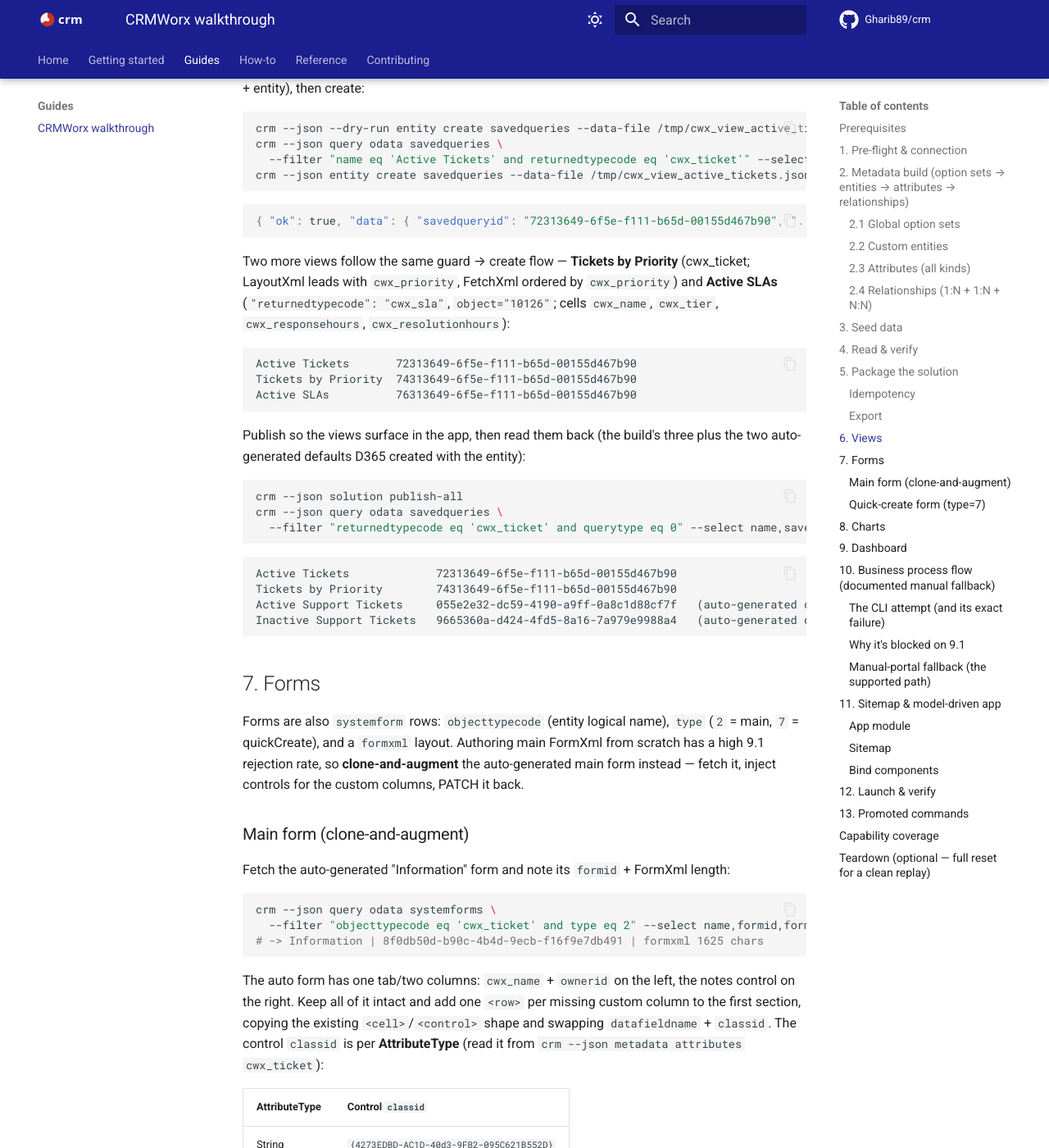
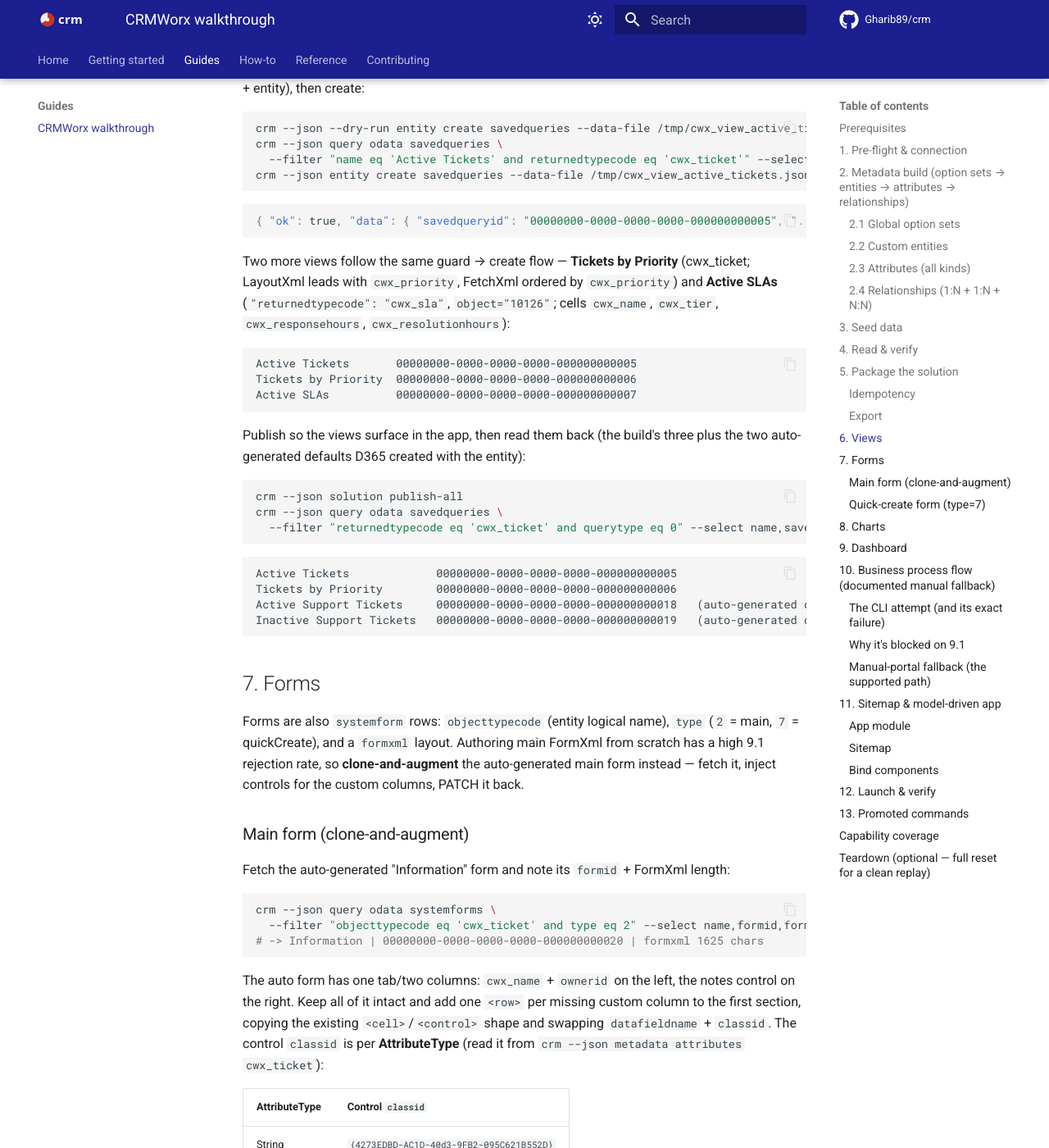
Before and after one commit to Gharib89/crm, an MkDocs documentation site: the page built from docs/guides/crmworx-walkthrough.md, in a window 1280 px wide and 1400 px high, scrolled down 11626 px. Shown: the whole window at 82% size. Built offline with MkDocs 1.6.1 and Material for MkDocs 9.7.7, drawn with Linux system fonts in a browser that asks for light colours; comment, search, counter and statistics services are not loaded; some of the changed text lies outside the part shown.

Commit message:
docs: purge real test-org GUIDs from published docs (#259)
Replace all real on-prem test-org identifiers in docs/guides/crmworx-walkthrough.md and docs/how-to/entity.md with synthetic 00000000-...-NN placeholders, mapped 1:1 and reused consistently. Keep cwx_/CRMWorx branding and well-known D365 control classids. Closes #259.

````diff
--- a/docs/guides/crmworx-walkthrough.md
+++ b/docs/guides/crmworx-walkthrough.md
@@ -43,9 +43,9 @@ crm --json connection whoami
   "ok": true,
   "data": {
     "@odata.context": ".../api/data/v9.1/$metadata#Microsoft.Dynamics.CRM.WhoAmIResponse",
-    "BusinessUnitId": "078a426a-8339-f111-b65d-00155d467b90",
-    "UserId": "f890426a-8339-f111-b65d-00155d467b90",
-    "OrganizationId": "b948cd5f-8339-f111-b65d-00155d467b90"
+    "BusinessUnitId": "00000000-0000-0000-0000-000000000002",
+    "UserId": "00000000-0000-0000-0000-000000000017",
+    "OrganizationId": "00000000-0000-0000-0000-000000000013"
   }
 }
 ```
@@ -72,7 +72,7 @@ crm --json profile add \
     "auth_scheme": "ntlm",
     "credential_storage": "plaintext",
     "active": true,
-    "user_id": "f890426a-8339-f111-b65d-00155d467b90",
+    "user_id": "00000000-0000-0000-0000-000000000017",
     "api_version": "v9.1"
   }
 }
@@ -404,8 +404,8 @@ crm --json entity create cwx_tickets --data '{
   "cwx_name":"Laptop won'\''t boot",
   "cwx_description":"Dell 5420 no POST after update",
   "cwx_priority":3, "cwx_severity":2, "cwx_category":1,
-  "cwx_CustomerId@odata.bind":"/accounts(c2c130c3-c05d-f111-b65d-00155d467b90)",
-  "cwx_SLA@odata.bind":"/cwx_slas(00d955b7-c05d-f111-b65d-00155d467b90)"
+  "cwx_CustomerId@odata.bind":"/accounts(00000000-0000-0000-0000-000000000014)",
+  "cwx_SLA@odata.bind":"/cwx_slas(00000000-0000-0000-0000-000000000001)"
 }'
 ```
 
@@ -424,9 +424,9 @@ Modify a record with `update` (PATCH) and `upsert` (PATCH with create-if-missing
 no alternate key configured on the ticket, both target the record by id:
 
 ```bash
-crm --json entity update cwx_tickets a41cfedb-c05d-f111-b65d-00155d467b90 \
+crm --json entity update cwx_tickets 00000000-0000-0000-0000-000000000011 \
   --data '{"cwx_resolvedon":"2026-06-01T12:00:00Z"}'
-crm --json entity upsert cwx_tickets c8c8f8e4-c05d-f111-b65d-00155d467b90 \
+crm --json entity upsert cwx_tickets 00000000-0000-0000-0000-000000000015 \
   --data '{"cwx_resolvedon":"2026-06-01T15:30:00Z"}'
 ```
 
@@ -623,7 +623,7 @@ crm --json entity create savedqueries --data-file /tmp/cwx_view_active_tickets.j
 ```
 
 ```json
-{ "ok": true, "data": { "savedqueryid": "72313649-6f5e-f111-b65d-00155d467b90", "...": "..." } }
+{ "ok": true, "data": { "savedqueryid": "00000000-0000-0000-0000-000000000005", "...": "..." } }
 ```
 
 Two more views follow the same guard → create flow — **Tickets by Priority** (cwx_ticket;
@@ -632,9 +632,9 @@ LayoutXml leads with `cwx_priority`, FetchXml ordered by `cwx_priority`) and **A
 `cwx_responsehours`, `cwx_resolutionhours`):
 
 ```text
-Active Tickets       72313649-6f5e-f111-b65d-00155d467b90
-Tickets by Priority  74313649-6f5e-f111-b65d-00155d467b90
-Active SLAs          76313649-6f5e-f111-b65d-00155d467b90
+Active Tickets       00000000-0000-0000-0000-000000000005
+Tickets by Priority  00000000-0000-0000-0000-000000000006
+Active SLAs          00000000-0000-0000-0000-000000000007
 ```
 
 Publish so the views surface in the app, then read them back (the build's three plus the
@@ -647,10 +647,10 @@ crm --json query odata savedqueries \
 ```
 
 ```text
-Active Tickets             72313649-6f5e-f111-b65d-00155d467b90
-Tickets by Priority        74313649-6f5e-f111-b65d-00155d467b90
-Active Support Tickets     055e2e32-dc59-4190-a9ff-0a8c1d88cf7f   (auto-generated default)
-Inactive Support Tickets   9665360a-d424-4fd5-8a16-7a979e9988a4   (auto-generated default)
+Active Tickets             00000000-0000-0000-0000-000000000005
+Tickets by Priority        00000000-0000-0000-0000-000000000006
+Active Support Tickets     00000000-0000-0000-0000-000000000018   (auto-generated default)
+Inactive Support Tickets   00000000-0000-0000-0000-000000000019   (auto-generated default)
 ```
 
 ## 7. Forms
@@ -667,7 +667,7 @@ Fetch the auto-generated "Information" form and note its `formid` + FormXml leng
 ```bash
 crm --json query odata systemforms \
   --filter "objecttypecode eq 'cwx_ticket' and type eq 2" --select name,formid,formxml
-# -> Information | 8f0db50d-b90c-4b4d-9ecb-f16f9e7db491 | formxml 1625 chars
+# -> Information | 00000000-0000-0000-0000-000000000020 | formxml 1625 chars
 ```
 
 The auto form has one tab/two columns: `cwx_name` + `ownerid` on the left, the notes
@@ -722,7 +722,7 @@ crm --json solution publish-all
 ```
 
 ```json
-{ "ok": true, "data": { "formid": "94d4181e-705e-f111-b65d-00155d467b90", "...": "..." } }
+{ "ok": true, "data": { "formid": "00000000-0000-0000-0000-000000000010", "...": "..." } }
 ```
 
 !!! success "Quick-create via the Web API works on 9.1"
@@ -772,7 +772,7 @@ crm --json query odata savedqueryvisualizations --filter "primaryentitytypecode
 ```
 
 ```text
-Tickets by Priority | b7510172-705e-f111-b65d-00155d467b90
+Tickets by Priority | 00000000-0000-0000-0000-000000000012
 ```
 
 The server accepted the chart on the first attempt. Keep that
@@ -795,9 +795,9 @@ The load-bearing parameters are `<ChartGridMode>` (`Chart` vs `Grid`), `<Visuali
     <parameters>
       <TargetEntityType>cwx_ticket</TargetEntityType>
       <ChartGridMode>Chart</ChartGridMode>
-      <ViewId>{72313649-6f5e-f111-b65d-00155d467b90}</ViewId>          <!-- Active Tickets -->
+      <ViewId>{00000000-0000-0000-0000-000000000005}</ViewId>          <!-- Active Tickets -->
       <IsUserView>false</IsUserView>
-      <VisualizationId>{b7510172-705e-f111-b65d-00155d467b90}</VisualizationId>  <!-- chart -->
+      <VisualizationId>{00000000-0000-0000-0000-000000000012}</VisualizationId>  <!-- chart -->
       <IsUserChart>false</IsUserChart>
       <EnableChartPicker>false</EnableChartPicker>
     </parameters>
@@ -815,7 +815,7 @@ crm --json query odata systemforms --filter "type eq 0 and name eq 'CRMWorx SLA
 ```
 
 ```text
-CRMWorx SLA Overview | e29005b6-705e-f111-b65d-00155d467b90
+CRMWorx SLA Overview | 00000000-0000-0000-0000-000000000016
 binds chart b7510172: True | binds view 72313649: True
 ```
 
@@ -879,7 +879,7 @@ discovered live and each matters.
 ### App module
 
 `appmodules` requires a non-null `webresourceid` (the tile icon). The platform ships a
-default icon (`953b9fac-1e5e-e611-80d6-00155ded156f`,
+default icon (`00000000-0000-0000-0000-000000000021`,
 `msdyn_/Images/AppModule_Default_Icon.png`); CRMWorx instead uses its own `cwx_` SVG web
 resource so the app is self-contained:
 
@@ -899,7 +899,7 @@ crm --json solution publish-all
 ```bash
 crm --json entity create appmodules --no-return --data-file /tmp/cwx_app.json
 crm --json query odata "appmodules/Microsoft.Dynamics.CRM.RetrieveUnpublishedMultiple()" --select name,uniquename,appmoduleid
-# -> CRMWorx | cwx_crmworx | 79bdfbec-725e-f111-b65d-00155d467b90
+# -> CRMWorx | cwx_crmworx | 00000000-0000-0000-0000-000000000008
 ```
 
 `/tmp/cwx_app.json`: `{ "name":"CRMWorx", "uniquename":"cwx_crmworx", "clienttype":4,
@@ -970,7 +970,7 @@ RetrieveAppComponents -> 8 items (3 view, 1 chart, 3 form/dashboard, 1 sitemap)
 The app launches at:
 
 ```text
-http://internalcrm.contoso.local/Contoso/main.aspx?appid=79bdfbec-725e-f111-b65d-00155d467b90
+http://internalcrm.contoso.local/Contoso/main.aspx?appid=00000000-0000-0000-0000-000000000008
 ```
 
 The running app, captured live (headless Chromium over NTLM):
@@ -1009,7 +1009,7 @@ crm --json query odata "ValidateApp(AppModuleId=79bdfbec-…)"
 ```
 
 ```text
-CRMWorx | 79bdfbec-725e-f111-b65d-00155d467b90 | cwx_crmworx
+CRMWorx | 00000000-0000-0000-0000-000000000008 | cwx_crmworx
 RetrieveAppComponents -> 8 components
 ValidateApp           -> ValidationSuccess = True
 ```
@@ -1032,7 +1032,7 @@ crm --json view create cwx_sla --name "Active SLAs (cmd)" --otc 10126 \
 
 ```json
 { "ok": true, "data": { "created": true,
-  "savedqueryid": "467f3c88-785e-f111-b65d-00155d467b90", "published": true } }
+  "savedqueryid": "00000000-0000-0000-0000-000000000004", "published": true } }
 ```
 
 **`crm app create`** is idempotent — run against the app from §11 it reports a skip via the
@@ -1044,7 +1044,7 @@ crm --json app create --name CRMWorx --unique-name cwx_crmworx --if-exists skip
 
 ```json
 { "ok": true, "data": { "skipped": true,
-  "appmoduleid": "79bdfbec-725e-f111-b65d-00155d467b90" } }
+  "appmoduleid": "00000000-0000-0000-0000-000000000008" } }
 ```
 
 `crm app add-components` and `crm app set-sitemap` round out the group, emitting the
@@ -1087,9 +1087,9 @@ separate delete.
 
 ```bash
 # Interface teardown (before dropping the tables) — these don't cascade with the entity
-crm --json entity delete appmodules 79bdfbec-725e-f111-b65d-00155d467b90 --yes   # the model-driven app
-crm --json entity delete sitemaps   2ef3183b-735e-f111-b65d-00155d467b90 --yes   # the app sitemap
-crm --json entity delete webresourceset 9188010c-725e-f111-b65d-00155d467b90 --yes  # the cwx_ app icon
+crm --json entity delete appmodules 00000000-0000-0000-0000-000000000008 --yes   # the model-driven app
+crm --json entity delete sitemaps   00000000-0000-0000-0000-000000000003 --yes   # the app sitemap
+crm --json entity delete webresourceset 00000000-0000-0000-0000-000000000009 --yes  # the cwx_ app icon
 # (views/forms/chart/dashboard are deleted automatically with their owning entity below)
 
 crm --json metadata delete-entity cwx_ticket --yes   # drops the table + all rows + its relationships + its views/forms/chart/dashboard
````
Also changed, not shown: docs/how-to/entity.md (+5 -5 lines).
